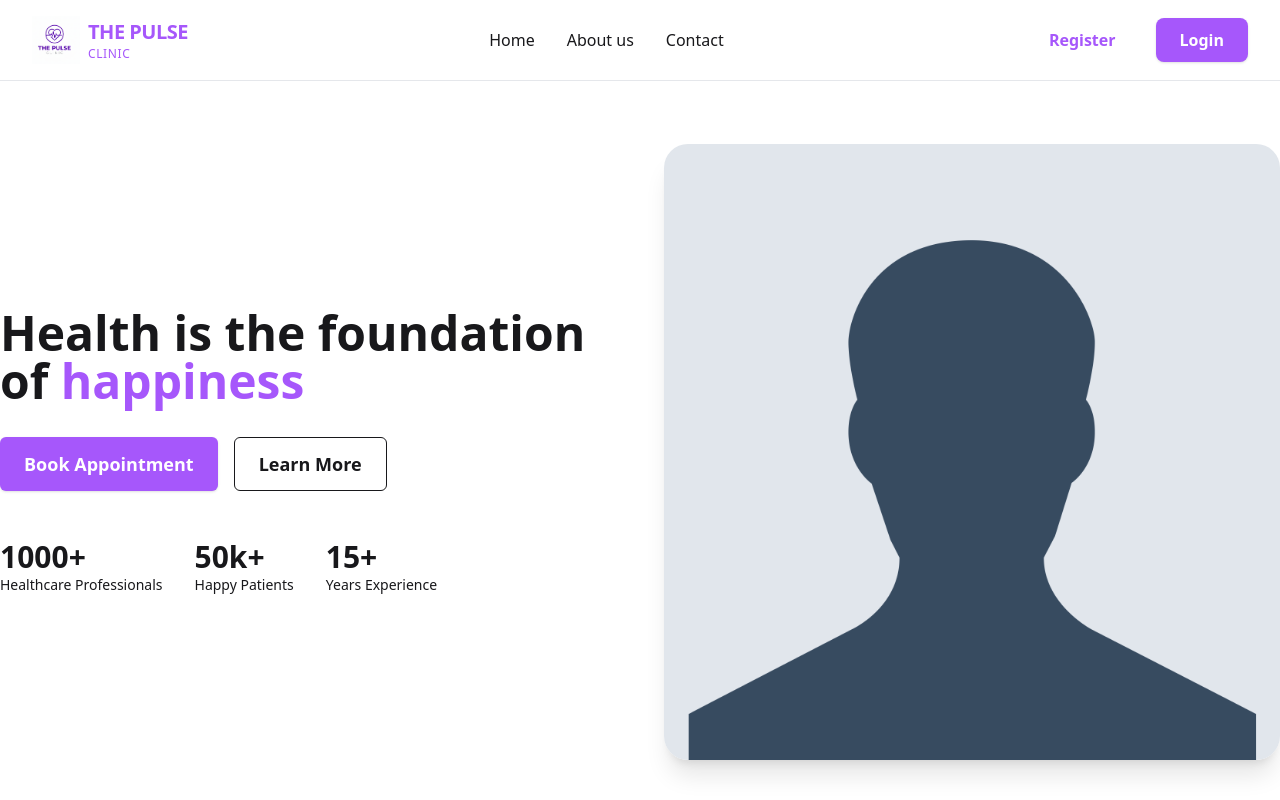
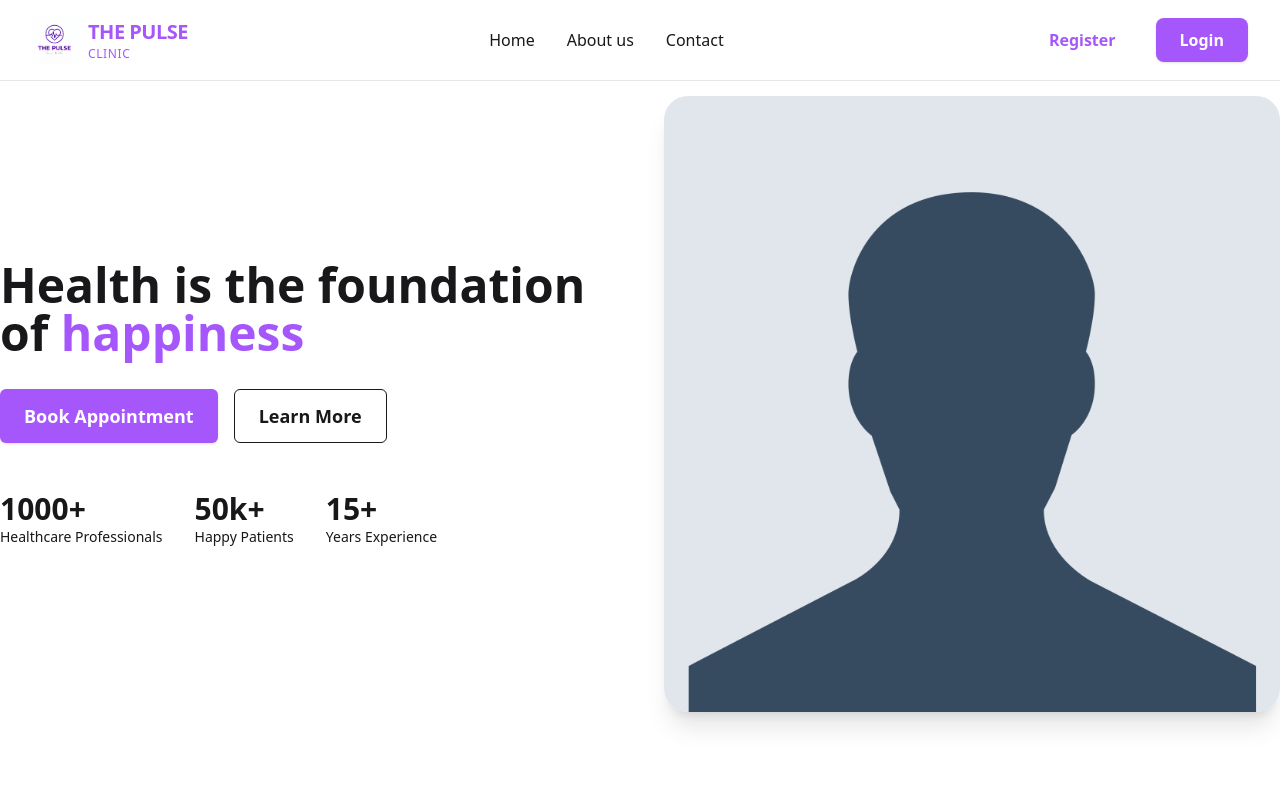
Before and after one commit to the-pulse-clinic-uit/pulse-web, a Next.js app: page /site in a window 1280 px wide. Shown: the top 800 px of the page. Built offline with nearby package versions, Linux system fonts and the light colour scheme.

Commit message:
chore(public): adjust scroll-margin-top for about us section

```diff
--- a/components/AboutSection.tsx
+++ b/components/AboutSection.tsx
@@ -14,7 +14,7 @@ const AboutSection: React.FC<AboutSectionProps> = ({
     imageSrc = teamImage,
 }) => {
     return (
-        <section id={id} className="py-20 lg:py-32 bg-background scroll-mt-24">
+        <section id={id} className="py-20 lg:py-32 bg-background">
             <div className="container mx-auto px-4 sm:px-6 lg:px-8">
                 <div className="grid lg:grid-cols-2 gap-16 items-center">
                     <div className="relative animate-fade-in-left">
--- a/components/Header.tsx
+++ b/components/Header.tsx
@@ -15,7 +15,6 @@ const Header: React.FC = () => {
         <header className="fixed top-0 left-0 right-0 z-50 bg-white border-b border-gray-200">
             <div className="container mx-auto px-4 sm:px-6 lg:px-8">
                 <div className="flex items-center justify-between h-20">
-                    {/* Logo */}
                     <Link href="/" className="flex items-center space-x-2">
                         <Image
                             src={logo}
@@ -34,7 +33,6 @@ const Header: React.FC = () => {
                         </div>
                     </Link>
 
-                    {/* Desktop Navigation */}
                     <nav className="hidden md:flex items-center space-x-8">
                         <Link
                             href="/"
@@ -56,7 +54,6 @@ const Header: React.FC = () => {
                         </Link>
                     </nav>
 
-                    {/* Desktop Buttons */}
                     <div className="hidden md:flex items-center space-x-4">
                         <Link
                             href="/site/register"
--- a/components/HeroSection.tsx
+++ b/components/HeroSection.tsx
@@ -19,7 +19,7 @@ const HeroSection = ({ id = "home" }: { id?: string }) => {
     const delay03s: CSSProperties = { animationDelay: "0.3s" };
 
     return (
-        <section id={id} className="min-h-screen pt-24 scroll-mt-28">
+        <section id={id} className="min-h-screen pt-12 scroll-mt-28">
             <div className="container mx-auto grid lg:grid-cols-2 gap-12 items-center py-12">
                 <div className="space-y-8">
                     <h1 className="text-5xl font-bold">
```
